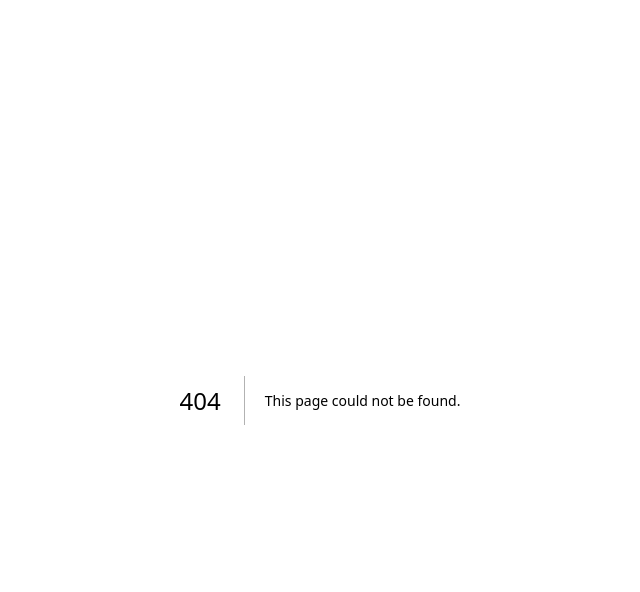
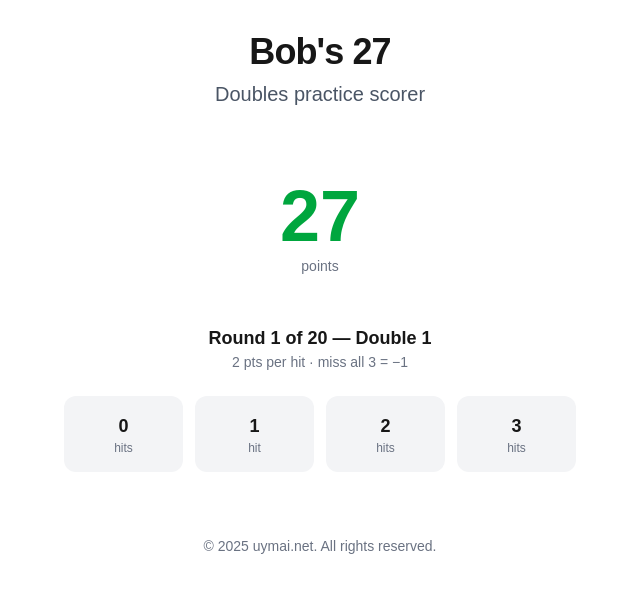
Before and after one commit to uymai/home, a Next.js app: page /finaglings/bobs-27 in a window 1280 px wide. Before the commit this address had no page. Shown: the top 592 px of the page, without its empty margins (320-960 px from the left). Built offline with nearby package versions, Linux system fonts and the light colour scheme.

Commit message:
Add Bob's 27 doubles practice scorer as a new finagling (#28)

```diff
--- /dev/null
+++ b/app/finaglings/bobs-27/Bobs27Client.tsx
@@ -0,0 +1,229 @@
+'use client';
+
+import { useRef, useState } from 'react';
+
+type RoundResult = {
+  number: number;
+  hits: 0 | 1 | 2 | 3;
+  delta: number;
+  runningScore: number;
+};
+
+function calcDelta(number: number, hits: 0 | 1 | 2 | 3): number {
+  return hits > 0 ? hits * number * 2 : -number;
+}
+
+const DELETE_THRESHOLD = 80;
+
+export default function Bobs27Client() {
+  const [results, setResults] = useState<RoundResult[]>([]);
+  const [score, setScore] = useState(27);
+  const [swipeOffset, setSwipeOffset] = useState(0);
+  const [isSwiping, setIsSwiping] = useState(false);
+
+  const startX = useRef<number | null>(null);
+  const startY = useRef<number | null>(null);
+  const swipeDir = useRef<'h' | 'v' | null>(null);
+
+  const currentRound = results.length + 1;
+  const gameComplete = results.length === 20;
+  const bust = score <= 0 && results.length > 0;
+  const gameOver = gameComplete || bust;
+  const isDeleting = swipeOffset >= DELETE_THRESHOLD;
+
+  function recordHits(hits: 0 | 1 | 2 | 3) {
+    const number = currentRound;
+    const delta = calcDelta(number, hits);
+    const newScore = score + delta;
+    setResults(prev => [...prev, { number, hits, delta, runningScore: newScore }]);
+    setScore(newScore);
+    setSwipeOffset(0);
+    setIsSwiping(false);
+  }
+
+  function deleteLastRound() {
+    const last = results[results.length - 1];
+    if (!last) return;
+    setResults(prev => prev.slice(0, -1));
+    setScore(s => s - last.delta);
+    setSwipeOffset(0);
+    setIsSwiping(false);
+  }
+
+  function reset() {
+    setResults([]);
+    setScore(27);
+    setSwipeOffset(0);
+    setIsSwiping(false);
+  }
+
+  function onPointerDown(e: React.PointerEvent) {
+    startX.current = e.clientX;
+    startY.current = e.clientY;
+    swipeDir.current = null;
+  }
+
+  function onPointerMove(e: React.PointerEvent) {
+    if (startX.current === null || startY.current === null) return;
+    const dx = startX.current - e.clientX;
+    const dy = Math.abs(e.clientY - startY.current);
+
+    if (swipeDir.current === null && (Math.abs(dx) > 5 || dy > 5)) {
+      swipeDir.current = Math.abs(dx) > dy ? 'h' : 'v';
+      if (swipeDir.current === 'h') {
+        setIsSwiping(true);
+        e.currentTarget.setPointerCapture(e.pointerId);
+      }
+    }
+    if (swipeDir.current !== 'h') return;
+    setSwipeOffset(Math.max(0, Math.min(dx, DELETE_THRESHOLD + 40)));
+  }
+
+  function onPointerUp() {
+    if (swipeOffset >= DELETE_THRESHOLD) {
+      deleteLastRound();
+    } else {
+      setSwipeOffset(0);
+      setIsSwiping(false);
+    }
+    startX.current = null;
+    startY.current = null;
+    swipeDir.current = null;
+  }
+
+  return (
+    <div className="space-y-6">
+      <div className="text-center py-6">
+        <div
+          className={`text-7xl font-bold tabular-nums ${
+            score > 0
+              ? 'text-green-600 dark:text-green-400'
+              : 'text-red-600 dark:text-red-400'
+          }`}
+        >
+          {score}
+        </div>
+        <div className="text-sm text-gray-500 dark:text-gray-400 mt-1">points</div>
+      </div>
+
+      {!gameOver && (
+        <>
+          <div className="text-center">
+            <div className="text-lg font-semibold">
+              Round {currentRound} of 20 — Double {currentRound}
+            </div>
+            <div className="text-sm text-gray-500 dark:text-gray-400">
+              {currentRound * 2} pts per hit · miss all 3 = −{currentRound}
+            </div>
+          </div>
+
+          <div className="grid grid-cols-4 gap-3">
+            {([0, 1, 2, 3] as const).map(h => (
+              <button
+                key={h}
+                onClick={() => recordHits(h)}
+                className="py-4 rounded-xl font-semibold text-lg bg-gray-100 hover:bg-gray-200 dark:bg-gray-800 dark:hover:bg-gray-700 transition-colors"
+              >
+                {h}
+                <span className="block text-xs font-normal text-gray-500 dark:text-gray-400">
+                  {h === 1 ? 'hit' : 'hits'}
+                </span>
+              </button>
+            ))}
+          </div>
+        </>
+      )}
+
+      {gameOver && (
+        <div className="text-center py-4 space-y-3">
+          {bust ? (
+            <div className="text-2xl font-bold text-red-600 dark:text-red-400">Bust!</div>
+          ) : (
+            <div className="text-2xl font-bold">Game Complete!</div>
+          )}
+          <div className="text-gray-600 dark:text-gray-400">
+            Final score: <span className="font-semibold">{score}</span>
+          </div>
+          <button
+            onClick={reset}
+            className="mt-2 px-6 py-2 bg-gray-900 text-white dark:bg-white dark:text-gray-900 rounded-lg font-semibold hover:opacity-80 transition-opacity"
+          >
+            Play Again
+          </button>
+        </div>
+      )}
+
+      {results.length > 0 && (
+        <div className="rounded-xl border border-gray-200 dark:border-gray-700 overflow-hidden text-sm">
+          <div className="grid grid-cols-5 px-3 py-2 bg-gray-50 dark:bg-gray-800 text-xs uppercase tracking-wider text-gray-500 dark:text-gray-400">
+            <div>#</div>
+            <div>Tgt</div>
+            <div className="text-center">Hits</div>
+            <div className="text-right">Chg</div>
+            <div className="text-right">Score</div>
+          </div>
+
+          <div className="divide-y divide-gray-100 dark:divide-gray-800">
+            {results.map((r, i) => {
+              const isLast = i === results.length - 1;
+              return (
+                <div key={i} className="relative overflow-hidden">
+                  {isLast && (
+                    <div
+                      className={`absolute inset-y-0 right-0 w-24 flex items-center justify-center text-white text-xs font-semibold uppercase tracking-wide transition-colors duration-100 ${
+                        isDeleting ? 'bg-red-600' : 'bg-red-400'
+                      }`}
+                    >
+                      {isDeleting ? 'Release' : 'Delete'}
+                    </div>
+                  )}
+                  <div
+                    className="grid grid-cols-5 px-3 py-2 tabular-nums bg-white dark:bg-gray-900 select-none"
+                    style={
+                      isLast
+                        ? {
+                            transform: `translateX(-${swipeOffset}px)`,
+                            transition: isSwiping ? 'none' : 'transform 0.2s ease-out',
+                            touchAction: 'pan-y',
+                          }
+                        : undefined
+                    }
+                    onPointerDown={isLast ? onPointerDown : undefined}
+                    onPointerMove={isLast ? onPointerMove : undefined}
+                    onPointerUp={isLast ? onPointerUp : undefined}
+                    onPointerCancel={isLast ? onPointerUp : undefined}
+                  >
+                    <div className="text-gray-500 dark:text-gray-400">{i + 1}</div>
+                    <div className="font-medium">D{r.number}</div>
+                    <div className="text-center">{r.hits}</div>
+                    <div
+                      className={`text-right font-medium ${
+                        r.delta > 0
+                          ? 'text-green-600 dark:text-green-400'
+                          : 'text-red-600 dark:text-red-400'
+                      }`}
+                    >
+                      {r.delta > 0 ? '+' : ''}{r.delta}
+                    </div>
+                    <div className="text-right font-semibold">{r.runningScore}</div>
+                  </div>
+                </div>
+              );
+            })}
+          </div>
+        </div>
+      )}
+
+      {!gameOver && results.length > 0 && (
+        <div className="text-center">
+          <button
+            onClick={reset}
+            className="text-sm text-gray-400 hover:text-gray-600 dark:hover:text-gray-200 transition-colors"
+          >
+            Reset
+          </button>
+        </div>
+      )}
+    </div>
+  );
+}
--- /dev/null
+++ b/app/finaglings/bobs-27/page.tsx
@@ -0,0 +1,13 @@
+import Footer from '../../components/Footer';
+import Header from '../../components/Header';
+import Bobs27Client from './Bobs27Client';
+
+export default function Bobs27Page() {
+  return (
+    <div className="min-h-screen p-4 sm:p-8 max-w-xl mx-auto">
+      <Header title="Bob's 27" subtitle="Doubles practice scorer" />
+      <Bobs27Client />
+      <Footer />
+    </div>
+  );
+}
--- a/app/finaglings/page.tsx
+++ b/app/finaglings/page.tsx
@@ -75,6 +75,13 @@ export default function FinaglingsPage() {
       icon: "/window.svg",
       color: "bg-rose-100 dark:bg-rose-950",
     },
+    {
+      title: "Bob's 27",
+      description: "Track your score in the classic doubles practice game — 3 darts per double, rounds 1–20.",
+      url: "/finaglings/bobs-27",
+      icon: "/window.svg",
+      color: "bg-orange-100 dark:bg-orange-950",
+    },
   ];
 
   const claudeSkills = [
```
